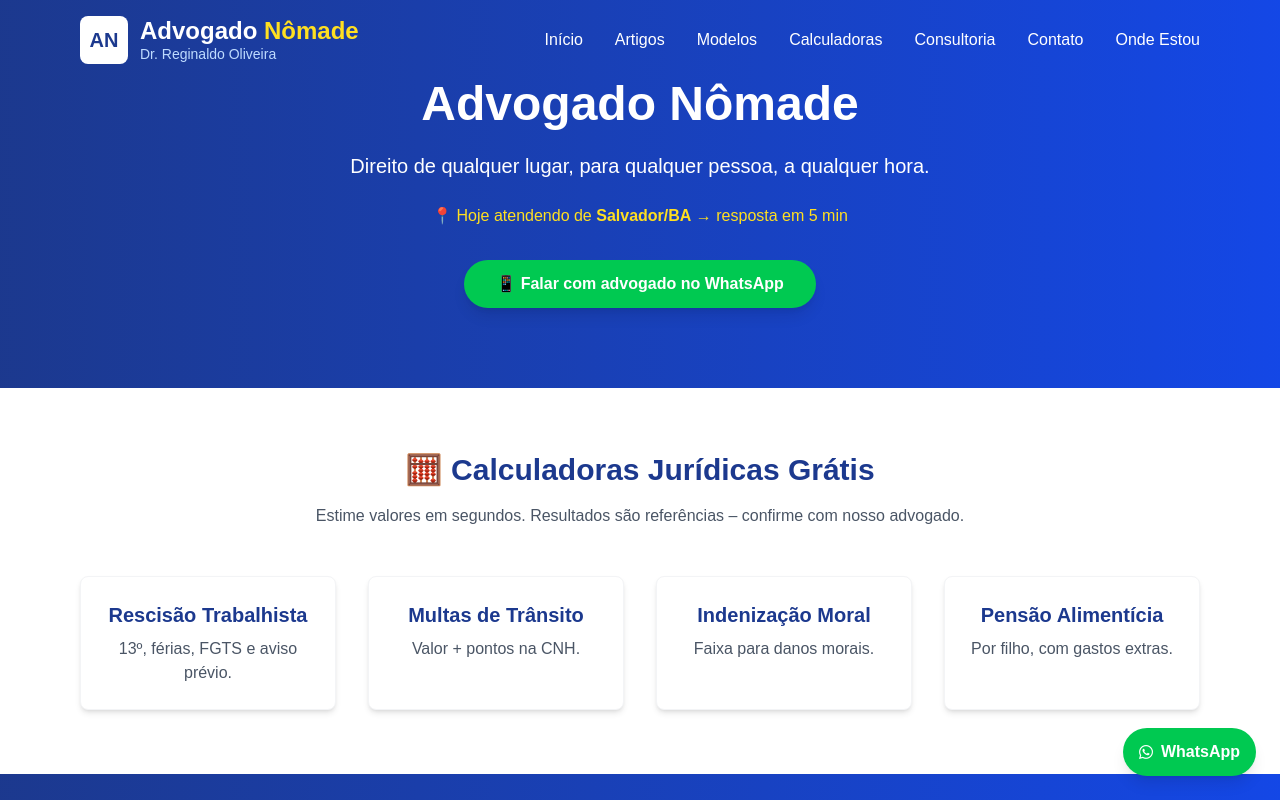
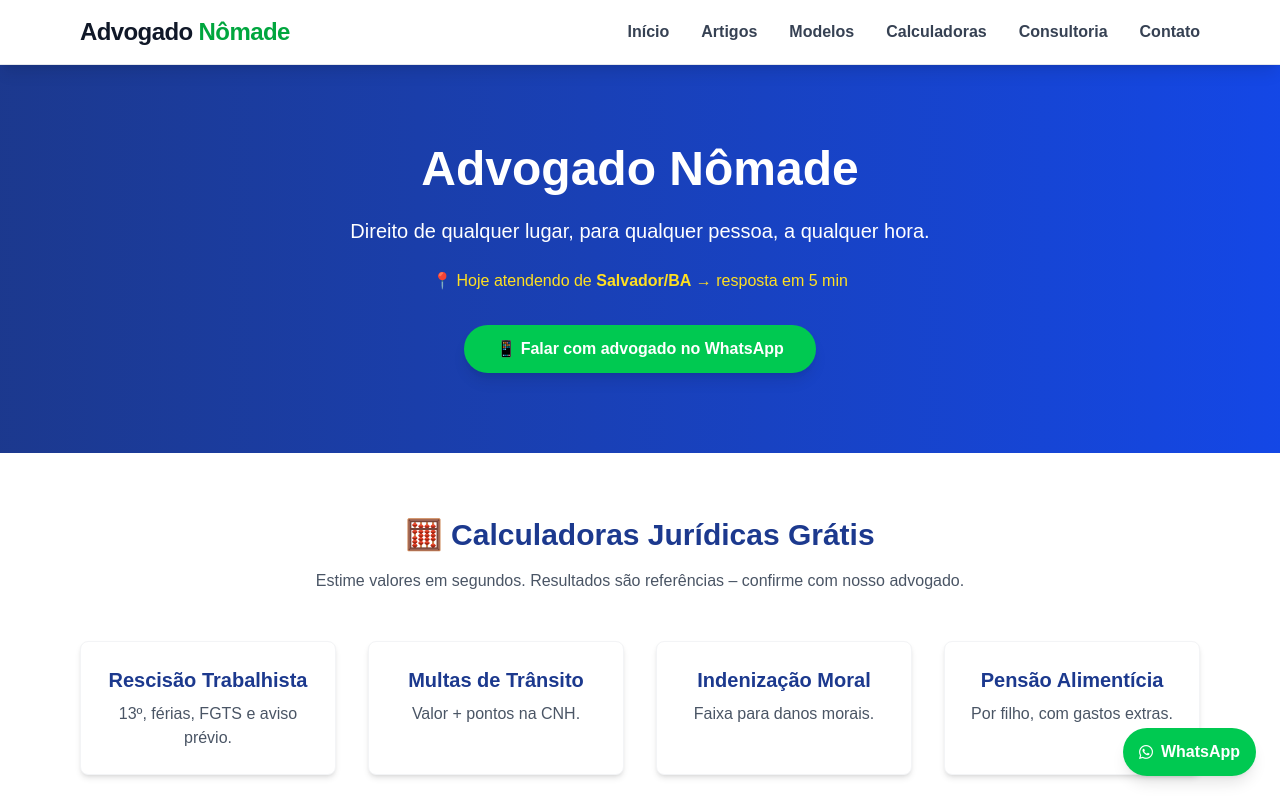
Before and after one commit to mestrereginaldo-site/advogadonomade1, a Next.js app: page / in a window 1280 px wide. Shown: the top 800 px of the page. Built offline with nearby package versions, Linux system fonts and the light colour scheme.

Commit message:
Update Header.tsx

```diff
--- a/app/components/Header.tsx
+++ b/app/components/Header.tsx
@@ -1,4 +1,4 @@
-"use client";
+// app/components/Header.tsx
 "use client";
 import Link from "next/link";
 import { useState } from "react";
@@ -7,49 +7,41 @@ export default function Header() {
   const [open, setOpen] = useState(false);
 
   return (
-    <header className="bg-gradient-to-r from-blue-900 to-blue-700 fixed top-0 left-0 right-0 z-50">
-      <div className="max-w-6xl mx-auto px-4 py-4 flex justify-between items-center">
-        <Link href="/" className="flex items-center space-x-3">
-          <div className="w-12 h-12 bg-white rounded-lg flex items-center justify-center">
-            <span className="text-blue-900 font-bold text-xl">AN</span>
-          </div>
-          <div>
-            <div className="text-2xl font-bold text-white leading-tight">
-              Advogado <span className="text-yellow-300">Nômade</span>
-            </div>
-            <div className="text-sm text-blue-200 leading-tight">
-              Dr. Reginaldo Oliveira
-            </div>
+    <header className="w-full bg-white shadow-lg border-b border-gray-200 sticky top-0 z-50">
+      <div className="max-w-6xl mx-auto px-4 py-4 flex items-center justify-between">
+        {/* Logo Moderna */}
+        <Link href="/" className="flex items-center space-x-2">
+          <div className="text-2xl font-extrabold tracking-tight text-gray-900">
+            Advogado <span className="text-green-600">Nômade</span>
           </div>
         </Link>
 
-        <nav className="hidden md:block">
-          <ul className="flex space-x-8">
-            <li><Link href="/" className="text-white hover:text-yellow-300 font-medium transition-colors">Início</Link></li>
-            <li><Link href="/artigos" className="text-white hover:text-yellow-300 font-medium transition-colors">Artigos</Link></li>
-            <li><Link href="/modelos" className="text-white hover:text-yellow-300 font-medium transition-colors">Modelos</Link></li>
-            <li><Link href="/calculadoras" className="text-white hover:text-yellow-300 font-medium transition-colors">Calculadoras</Link></li>
-            <li><Link href="/consultoria" className="text-white hover:text-yellow-300 font-medium transition-colors">Consultoria</Link></li>
-            <li><Link href="/contato" className="text-white hover:text-yellow-300 font-medium transition-colors">Contato</Link></li>
-            <li><Link href="/onde-estou" className="text-white hover:text-yellow-300 font-medium transition-colors">Onde Estou</Link></li>
-          </ul>
+        {/* DESKTOP MENU */}
+        <nav className="hidden md:flex gap-8 text-base font-semibold">
+          <Link href="/" className="text-gray-700 hover:text-green-600 transition-colors">Início</Link>
+          <Link href="/artigos" className="text-gray-700 hover:text-green-600 transition-colors">Artigos</Link>
+          <Link href="/modelos" className="text-gray-700 hover:text-green-600 transition-colors">Modelos</Link>
+          <Link href="/calculadoras" className="text-gray-700 hover:text-green-600 transition-colors">Calculadoras</Link>
+          <Link href="/consultoria" className="text-gray-700 hover:text-green-600 transition-colors">Consultoria</Link>
+          <Link href="/contato" className="text-gray-700 hover:text-green-600 transition-colors">Contato</Link>
         </nav>
 
-        <div className="md:hidden">
-          <button onClick={() => setOpen(!open)} className="text-2xl text-white">
-            ☰
+        {/* MOBILE MENU */}
+        <div className="md:hidden relative">
+          <button
+            onClick={() => setOpen(!open)}
+            className="text-gray-700 text-2xl p-2 hover:bg-gray-100 rounded-lg transition-colors"
+          >
+            <i className={`fas ${open ? 'fa-times' : 'fa-bars'}`}></i>
           </button>
           {open && (
-            <div className="absolute top-full left-0 right-0 bg-blue-800">
-              <div className="flex flex-col p-4 space-y-4">
-                <Link href="/" onClick={() => setOpen(false)} className="text-white hover:text-yellow-300 font-medium">Início</Link>
-                <Link href="/artigos" onClick={() => setOpen(false)} className="text-white hover:text-yellow-300 font-medium">Artigos</Link>
-                <Link href="/modelos" onClick={() => setOpen(false)} className="text-white hover:text-yellow-300 font-medium">Modelos</Link>
-                <Link href="/calculadoras" onClick={() => setOpen(false)} className="text-white hover:text-yellow-300 font-medium">Calculadoras</Link>
-                <Link href="/consultoria" onClick={() => setOpen(false)} className="text-white hover:text-yellow-300 font-medium">Consultoria</Link>
-                <Link href="/contato" onClick={() => setOpen(false)} className="text-white hover:text-yellow-300 font-medium">Contato</Link>
-                <Link href="/onde-estou" onClick={() => setOpen(false)} className="text-white hover:text-yellow-300 font-medium">Onde Estou</Link>
-              </div>
+            <div className="absolute top-full right-0 mt-2 w-56 bg-white border border-gray-200 rounded-lg shadow-xl p-4 space-y-3 text-sm">
+              <Link href="/" onClick={() => setOpen(false)} className="block text-gray-700 hover:text-green-600 font-medium py-1">Início</Link>
+              <Link href="/artigos" onClick={() => setOpen(false)} className="block text-gray-700 hover:text-green-600 font-medium py-1">Artigos</Link>
+              <Link href="/modelos" onClick={() => setOpen(false)} className="block text-gray-700 hover:text-green-600 font-medium py-1">Modelos</Link>
+              <Link href="/calculadoras" onClick={() => setOpen(false)} className="block text-gray-700 hover:text-green-600 font-medium py-1">Calculadoras</Link>
+              <Link href="/consultoria" onClick={() => setOpen(false)} className="block text-gray-700 hover:text-green-600 font-medium py-1">Consultoria</Link>
+              <Link href="/contato" onClick={() => setOpen(false)} className="block text-gray-700 hover:text-green-600 font-medium py-1">Contato</Link>
             </div>
           )}
         </div>
```
